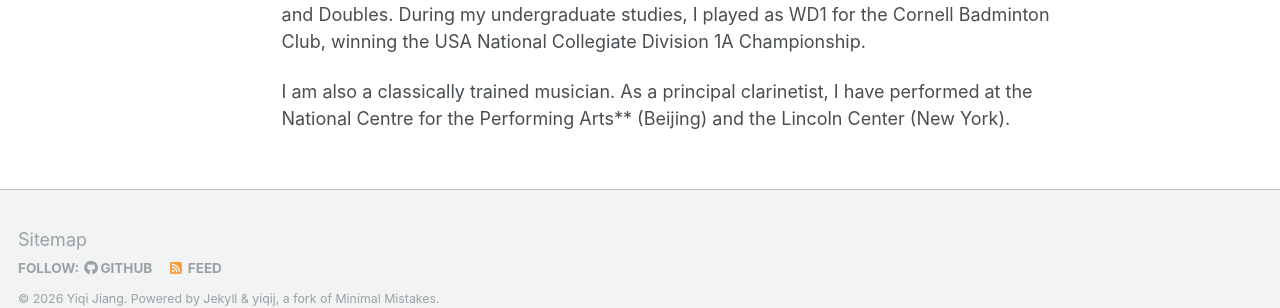
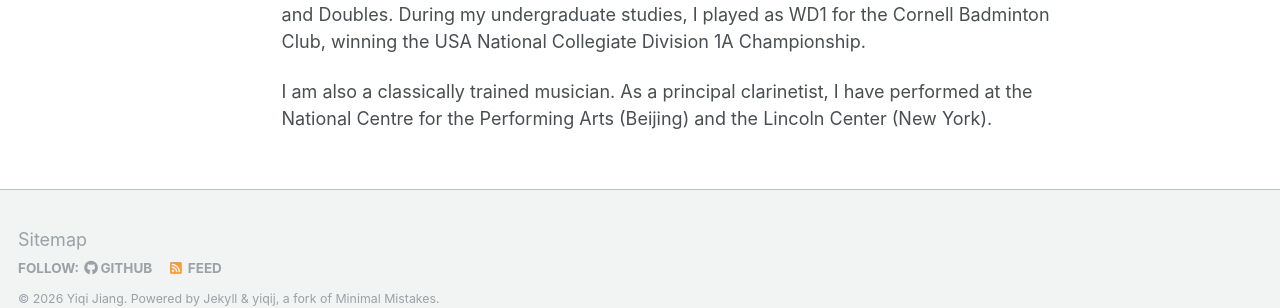
Before and after one commit to YiqiJ/yiqij.github.io, a Jekyll site: the page built from _pages/about.md, in a window 1280 px wide and 900 px high, scrolled down 719 px. Shown: the part 556-864 px from the top of the window. Built offline with Jekyll 4.4.1, drawn with Linux system fonts in a browser that asks for light colours.

```diff
--- a/_pages/about.md
+++ b/_pages/about.md
@@ -30,4 +30,4 @@ I am interested in the dynamics of neural activity within and across brain regio
 ## Beyond Research
 I have been practicing badminton since the age of 7. I am a National First-Class Athlete (国家一级运动员) and held the title of Beijing Provincial Champion in both Women's Singles and Doubles. During my undergraduate studies, I played as WD1 for the Cornell Badminton Club, winning the USA National Collegiate Division 1A Championship.
 
-I am also a classically trained musician. As a principal clarinetist, I have performed at the National Centre for the Performing Arts** (Beijing) and the Lincoln Center (New York).
+I am also a classically trained musician. As a principal clarinetist, I have performed at the National Centre for the Performing Arts (Beijing) and the Lincoln Center (New York).
```
